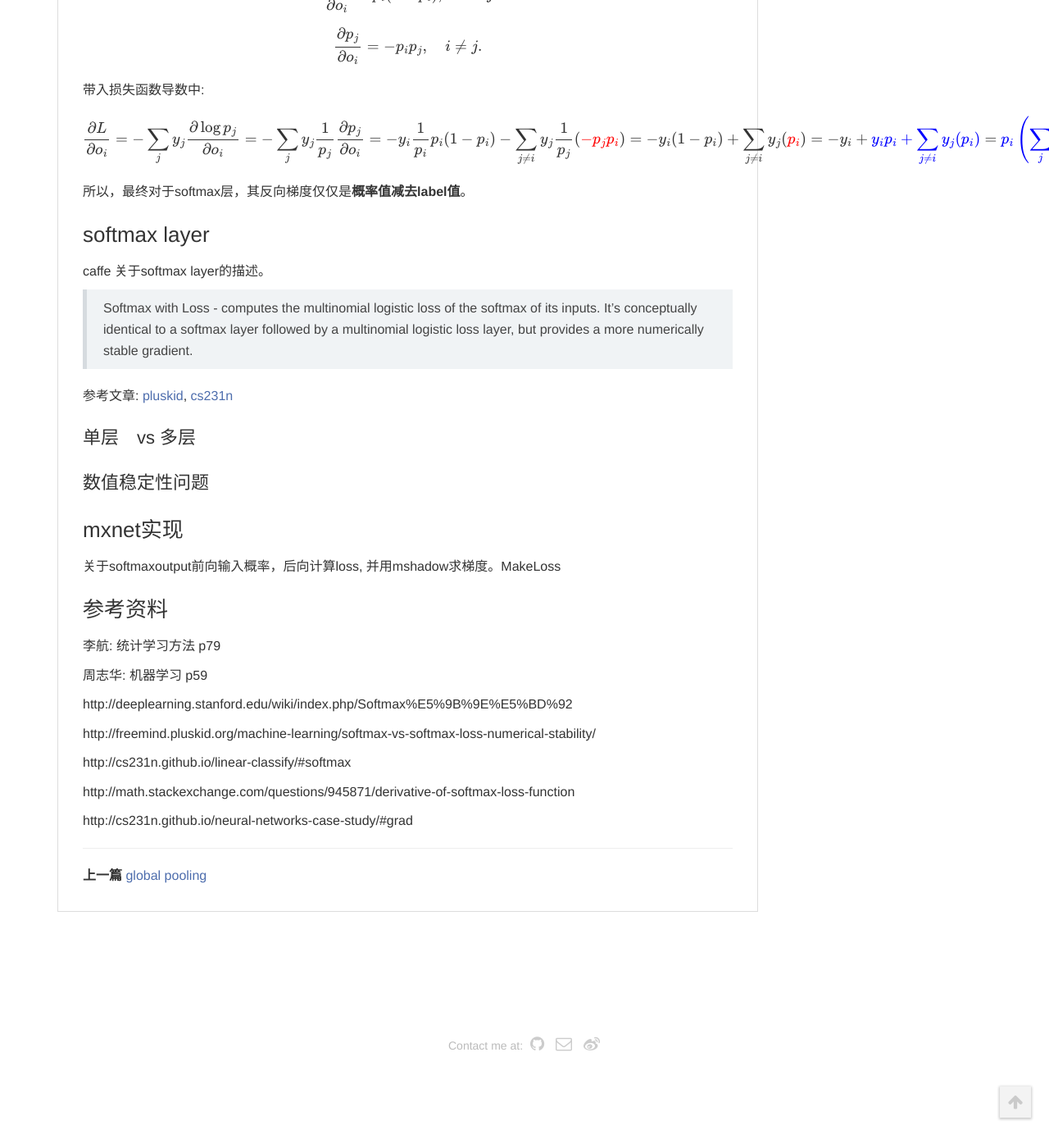
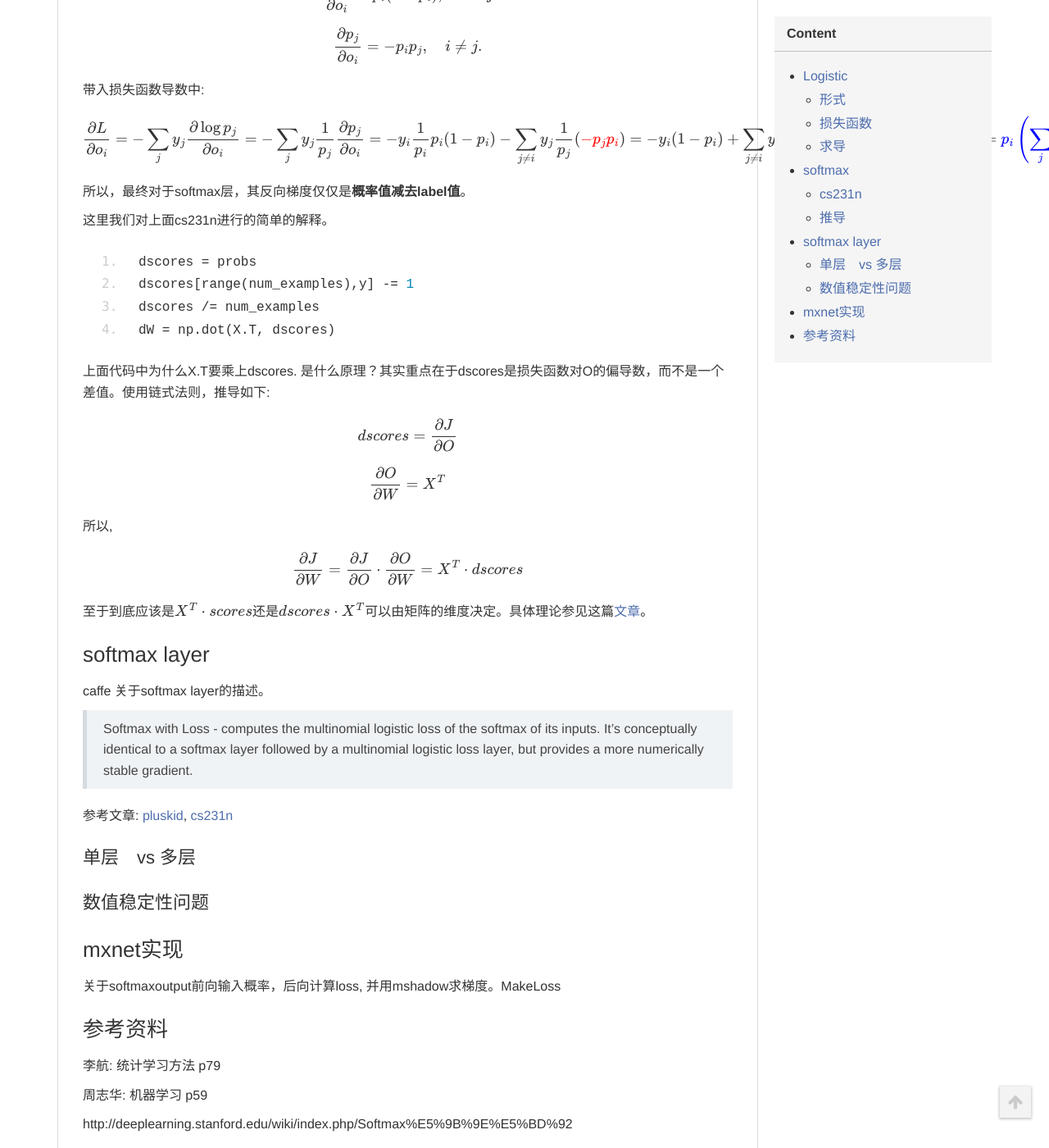
Before and after one commit to vsooda/vsooda.github.io, a Jekyll site: the page built from _posts/2017-03-14-softmax-logistic.markdown, in a window 1280 px wide and 1400 px high, scrolled down 3900 px. Shown: the whole window at 82% size. Built offline with Jekyll 4.4.1, drawn with Linux system fonts in a browser that asks for light colours; formulas are drawn with MathJax 3; comment, search, counter and statistics services are not loaded; some of the changed text lies outside the part shown.

Commit message:
add chain rule explain

````diff
--- a/_posts/2017-03-14-softmax-logistic.markdown
+++ b/_posts/2017-03-14-softmax-logistic.markdown
@@ -158,6 +158,27 @@
 
 
 
+这里我们对上面cs231n进行的简单的解释。
+
+```python
+dscores = probs
+dscores[range(num_examples),y] -= 1
+dscores /= num_examples
+dW = np.dot(X.T, dscores)
+```
+
+上面代码中为什么X.T要乘上dscores. 是什么原理？其实重点在于dscores是损失函数对O的偏导数，而不是一个差值。使用链式法则，推导如下:
+
+$$dscores=\frac{\partial J}{\partial O}$$
+
+$$\frac{\partial O}{\partial W}=X^T$$
+
+所以,
+
+$$\frac{\partial J}{\partial W}=\frac{\partial J}{\partial O}\cdot \frac{\partial O}{\partial W}=X^T\cdot dscores$$
+
+至于到底应该是$X^T\cdot scores$还是$dscores\cdot X^T$可以由矩阵的维度决定。具体理论参见这篇[文章](http://cs231n.stanford.edu/vecDerivs.pdf)。
+
 ### softmax layer
 
 caffe 关于softmax layer的描述。
@@ -193,3 +214,5 @@
 http://math.stackexchange.com/questions/945871/derivative-of-softmax-loss-function
 
 http://cs231n.github.io/neural-networks-case-study/#grad
+
+[http://cs231n.stanford.edu/vecDerivs.pdf](http://cs231n.stanford.edu/vecDerivs.pdf)
````
